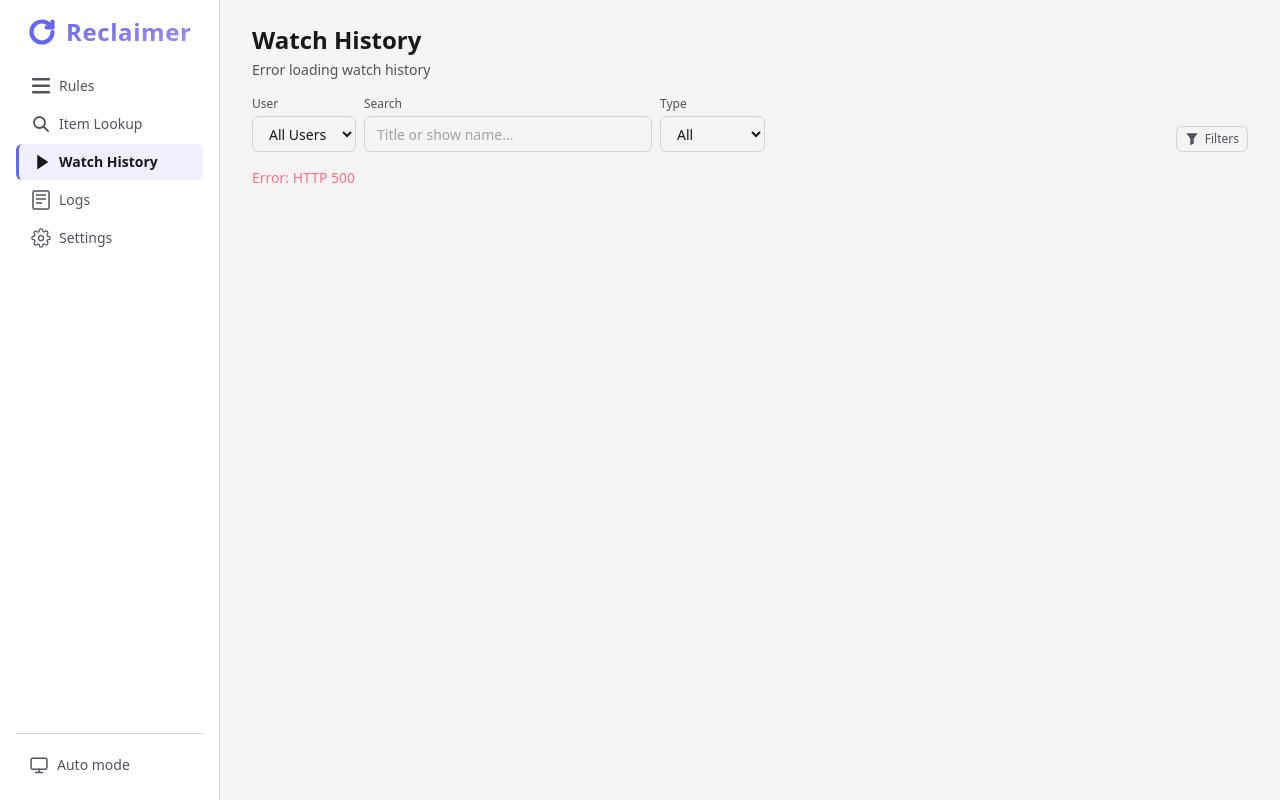
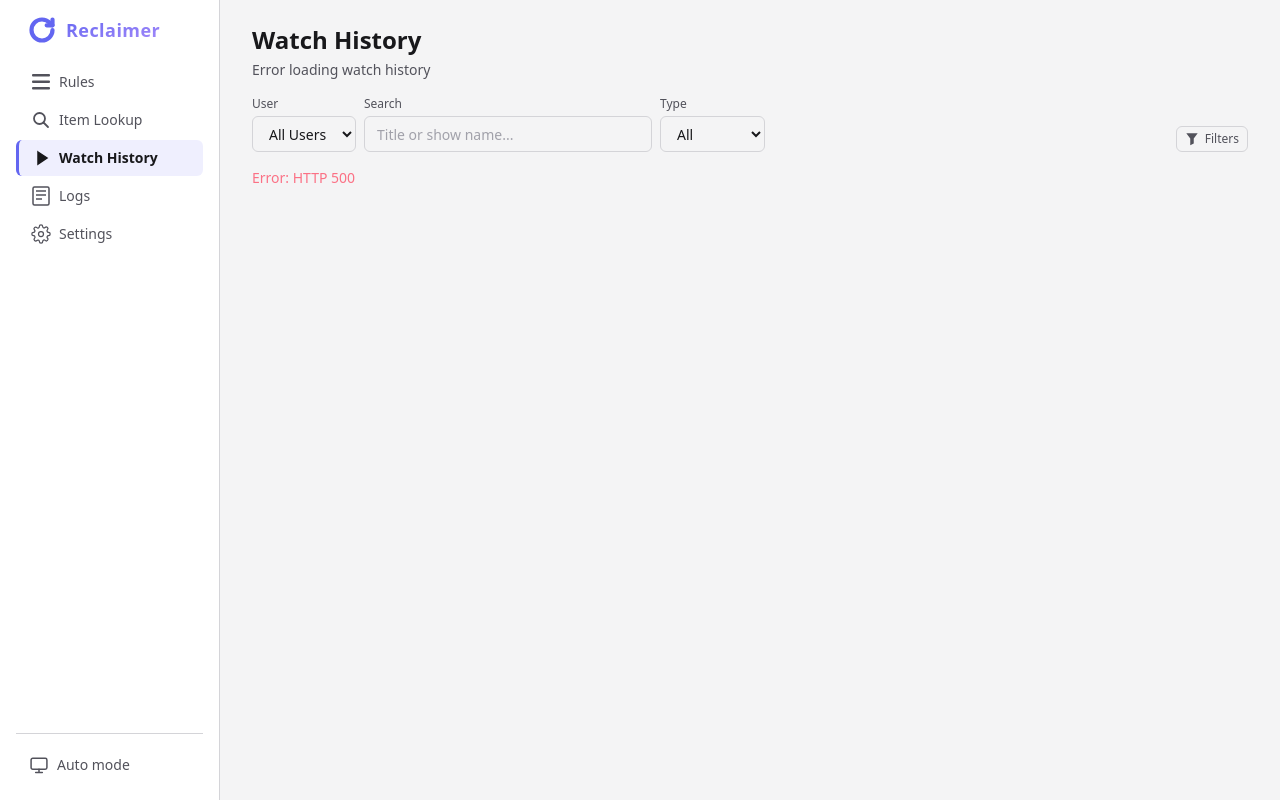
Before and after one commit to rinseaid/reclaimer, a FastAPI app: page /activity in a window 1280 px wide. Run offline with FastAPI, Linux system fonts and the light colour scheme; data that the repository does not hold is empty; parts of the project's set-up code (start-up, migrations or seed data) failed here and were passed over; some libraries are stand-ins or nearby versions.

Commit message:
sidebar: shrink Reclaimer wordmark to text-lg font-bold
Icon beside it carries more of the brand weight now; the previous
text-2xl font-extrabold felt shouty relative to the glyph.

```diff
--- a/app/templates/base.html
+++ b/app/templates/base.html
@@ -466,7 +466,7 @@
                 <path d="M105 60a45 45 0 1 1-45-45c12.6 0 24.65 5 33.7 13.7L105 40"/>
                 <path d="M105 15v25h-25"/>
             </svg>
-            <span class="text-2xl font-extrabold tracking-wide bg-gradient-to-br from-indigo-500 to-violet-400 bg-clip-text text-transparent">Reclaimer</span>
+            <span class="text-lg font-bold tracking-wide bg-gradient-to-br from-indigo-500 to-violet-400 bg-clip-text text-transparent">Reclaimer</span>
         </div>
         <nav class="md:flex-1">
             <ul class="list-none p-0 m-0 flex md:flex-col gap-1 md:gap-0.5">
```
